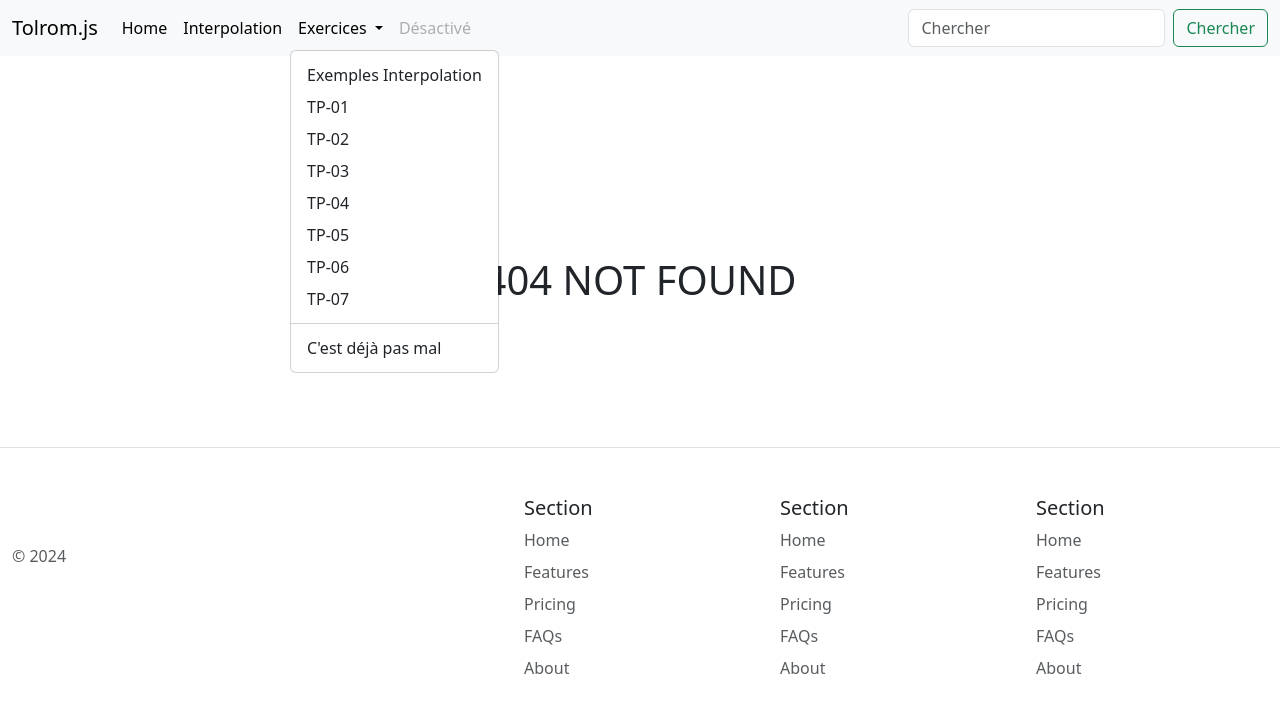
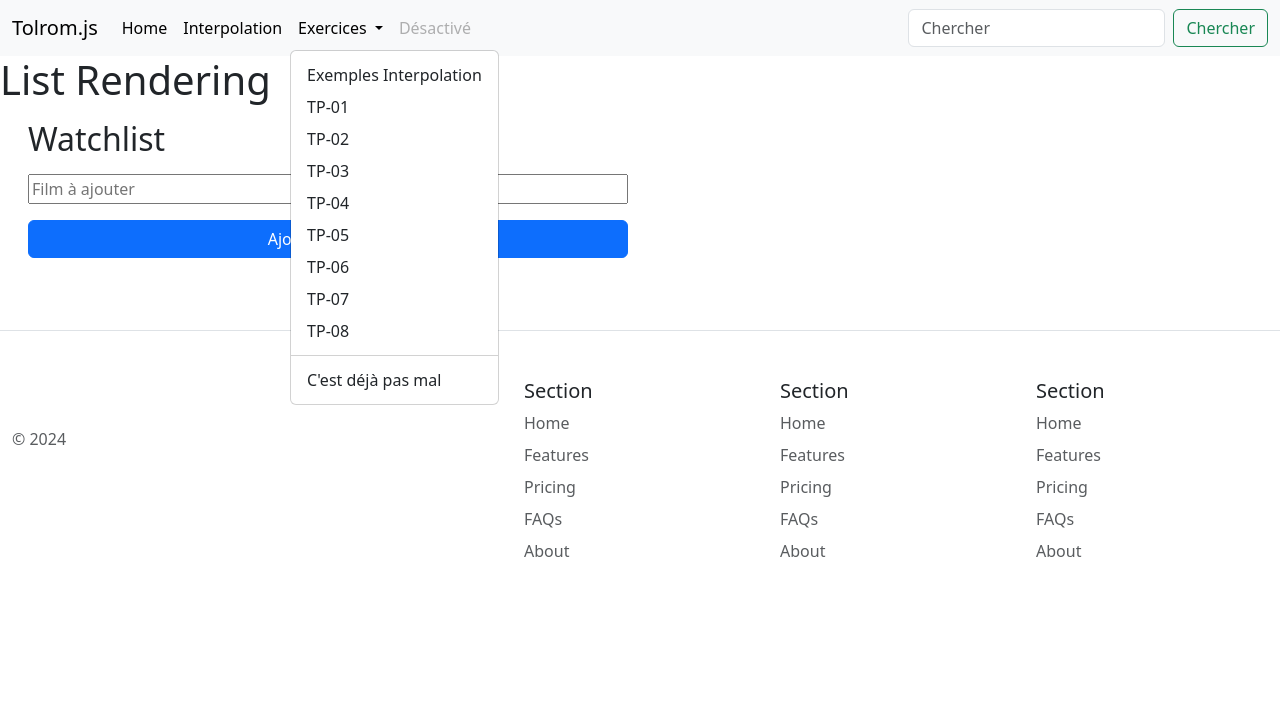
Before and after one commit to Tolrom/exoVue, a Vue app: page /tp-08 in a window 1280 px wide. Both pictures are taken after a click on the button "Exercices". Shown: the top 712 px of the page. Built offline with nearby package versions, Linux system fonts and the light colour scheme.

Commit message:
Exo list rendering (TP08)

```diff
--- a/src/components/NavBar.vue
+++ b/src/components/NavBar.vue
@@ -26,6 +26,7 @@
             <li><router-link class="dropdown-item" to="/tp-05">TP-05</router-link></li>
             <li><router-link class="dropdown-item" to="/tp-06">TP-06</router-link></li>
             <li><router-link class="dropdown-item" to="/tp-07">TP-07</router-link></li>
+            <li><router-link class="dropdown-item" to="/tp-08">TP-08</router-link></li>
             <li><hr class="dropdown-divider"></li>
             <li><a class="dropdown-item" href="#">C'est déjà pas mal</a></li>
           </ul>
--- /dev/null
+++ b/src/components/TP08.vue
@@ -0,0 +1,34 @@
+<template>
+  <div>
+    <h1>List Rendering</h1>
+    <div class="container-fluid d-flex flex-column m-2 w-50">
+      <h2 class="m-2" >Watchlist</h2>
+      <input type="text" v-model="selection" class="m-2" placeholder="Film à ajouter" >
+      <button class="btn btn-primary m-2" @click="addFilm()" >Ajouter à la liste</button>
+      <ul>
+        <li v-for="(film, index) in films" class="m-1" >
+          {{ index }} - {{ film }}
+          <button class="btn btn-danger" @click="delFilm(index)" >Supprimer</button>
+        </li>
+      </ul>
+    </div>
+  </div>
+</template>
+
+<script setup lang='js'>
+import { ref } from 'vue';
+
+const films = ref([]),
+      selection = ref('');
+
+function addFilm() {
+  films.value.push(selection) ;
+}
+function delFilm(index){
+  films.value.splice(index, 1)
+}
+
+</script>
+
+<style scoped lang="css">
+</style>
--- a/src/router/index.js
+++ b/src/router/index.js
@@ -50,8 +50,13 @@ const routes = [
   },
   {
     path: '/tp-07',
+    name : 'Huitième TP',
+    component: () => import("../components/TP07.vue"),
+  },
+  {
+    path: '/tp-08',
     name : 'Septième TP',
-    component: () => import("../components/TP07.vue"),
+    component: () => import("../components/TP08.vue"),
   },
   {
     path : '/:pathMatch(.*)*',
--- a/src/style.css
+++ b/src/style.css
@@ -1,5 +1,4 @@
 footer {
-    position: absolute;
     bottom: 0;
     width: 100svw;
 }
```
